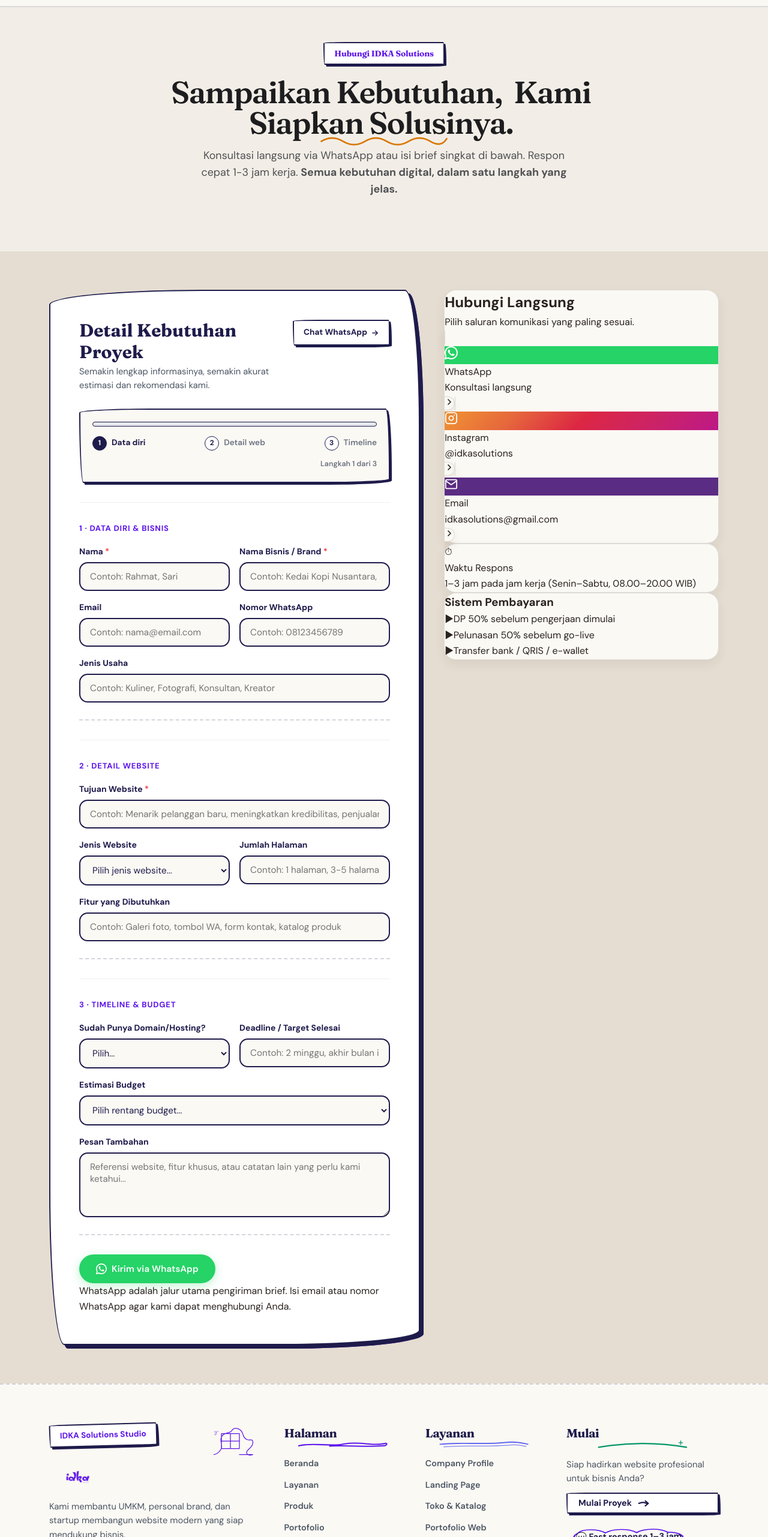
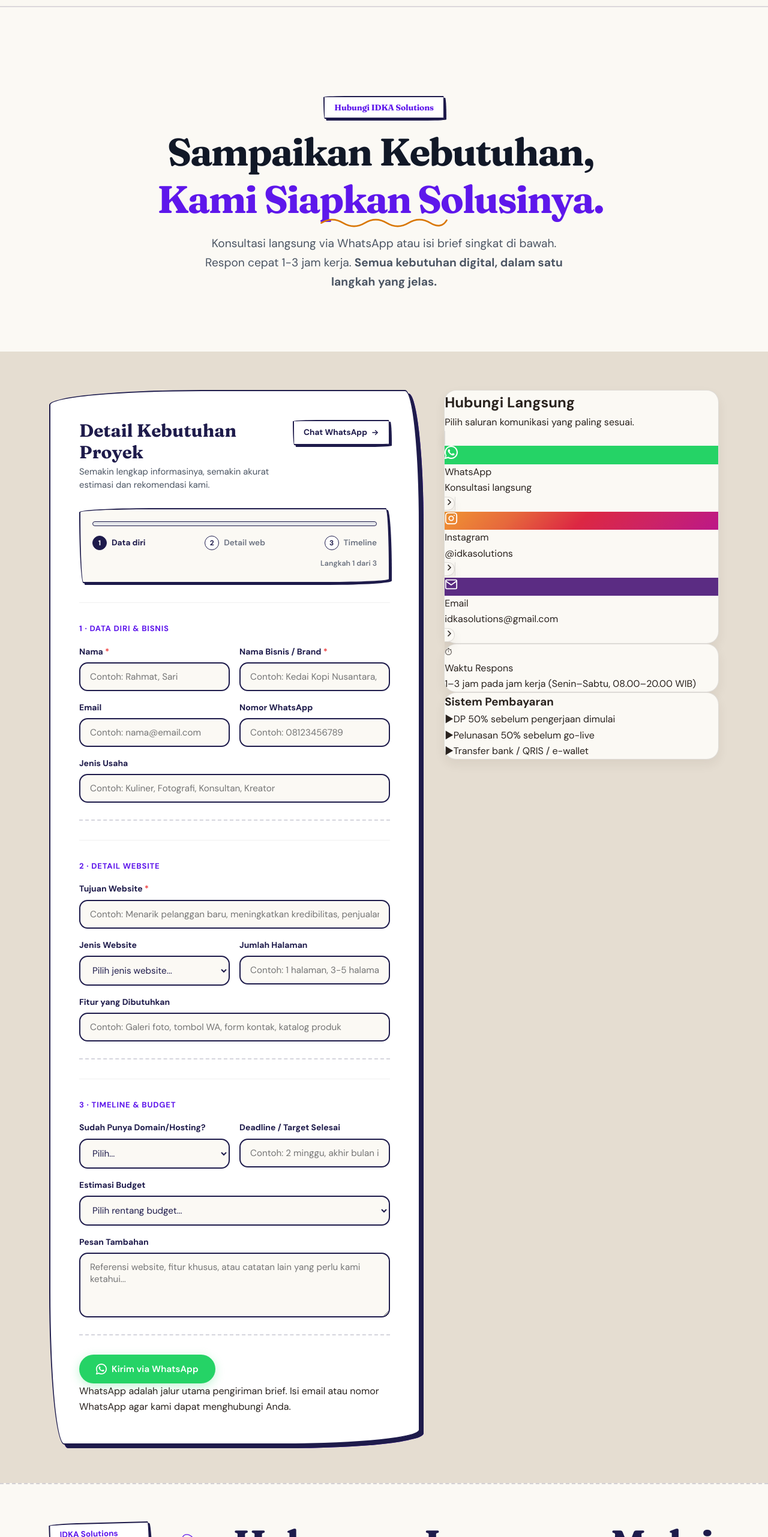
Before and after one commit to rozaqi02/idka-solutions, a React (Vite) app: page /kontak in a window 1280 px wide. Shown: the part 64-2626 px from the top of the page at 60% size. Built offline with nearby package versions, Linux system fonts and the light colour scheme.

Commit message:
feat(branding): expand agency scope to include Mobile App Development (Android & iOS)

```diff
--- a/index.html
+++ b/index.html
@@ -6,9 +6,9 @@
     <meta name="viewport" content="width=device-width, initial-scale=1, minimum-scale=1, viewport-fit=cover" />
 
     <!-- Primary SEO -->
-    <title>IDKA Solutions | Jasa Website Profesional untuk Bisnis</title>
-    <meta name="description" content="IDKA Solutions membantu UMKM, personal brand, dan startup membangun website modern yang fungsional dan siap mendukung pertumbuhan bisnis." />
-    <meta name="keywords" content="jasa website, jasa pembuatan website, website bisnis, landing page, company profile, website UMKM, website profesional, IDKA Solutions" />
+    <title>IDKA Solutions | Jasa Pembuatan Website &amp; Aplikasi Mobile</title>
+    <meta name="description" content="IDKA Solutions membantu UMKM, personal brand, dan startup membangun website modern &amp; aplikasi mobile (Android/iOS) yang fungsional dan siap mendukung pertumbuhan bisnis." />
+    <meta name="keywords" content="jasa website, jasa pembuatan aplikasi mobile, buat aplikasi android, buat aplikasi ios, website bisnis, landing page, company profile, website UMKM, IDKA Solutions" />
     <meta name="author" content="IDKA Solutions" />
     <meta name="robots" content="index, follow" />
 
--- a/src/data/content.ts
+++ b/src/data/content.ts
@@ -2,16 +2,16 @@
 
 export const company = {
   name: 'IDKA Solutions',
-  tagline: 'Website Profesional untuk Bisnis',
-  description: 'Kami membantu UMKM, personal brand, dan startup membangun website modern yang siap mendukung bisnis.',
+  tagline: 'Solusi Website & Aplikasi Mobile untuk Bisnis',
+  description: 'Kami membantu UMKM, profesional, dan startup membangun website modern & aplikasi mobile (Android/iOS) yang fungsional dan siap mendukung pertumbuhan bisnis.',
   whatsapp: '6282245964007',
   email: 'idkasolutions@gmail.com',
   instagram: '@idkasolutions',
-  position: 'Mitra digital untuk bisnis yang ingin tampil profesional di internet.',
+  position: 'Mitra digital terpercaya untuk kebutuhan website & aplikasi mobile bisnis Anda.',
 };
 
 export const stats = [
-  { num: '6', label: 'Proyek', labelAlt: 'Website Selesai' },
+  { num: '7+', label: 'Proyek', labelAlt: 'Website & App Selesai' },
   { num: '4.9/5', label: 'Rating Klien', labelAlt: 'Rating Klien' },
   { num: '4', label: 'Anggota Tim', labelAlt: 'Anggota Tim' },
 ];
@@ -27,14 +27,24 @@
     accent: 'purple',
   },
   {
+    id: 'aplikasi-mobile',
+    icon: 'smartphone',
+    badge: '📱 Android & iOS',
+    popular: true,
+    title: 'Pengembangan Aplikasi Mobile',
+    description: 'Aplikasi Android & iOS kustom (Flutter / React Native) untuk operasional bisnis, CRM, kasir/POS, katalog digital, atau MVP startup.',
+    tags: ['Flutter / React Native', 'Android & iOS', 'Cross-Platform', 'API & Database', 'UI/UX Mobile'],
+    accent: 'indigo',
+  },
+  {
     id: 'website-katalog',
     icon: 'shopping-bag',
     badge: '🔥 Best Seller',
-    popular: true,
+    popular: false,
     title: 'Website Katalog & Toko',
     description: 'Toko online modern dengan sistem katalog produk rapi, checkout via WhatsApp, dan integrasi Payment Link.',
     tags: ['Katalog Produk', 'Order via WhatsApp', 'Payment Link', 'Fast Load'],
-    accent: 'indigo',
+    accent: 'purple',
   },
   {
     id: 'website-kustom',
@@ -317,9 +327,11 @@
 
 export const techStack = [
   { name: 'React', category: 'frontend', icon: '⚛️' },
+  { name: 'Flutter', category: 'mobile', icon: '💙' },
+  { name: 'React Native', category: 'mobile', icon: '📱' },
   { name: 'TypeScript', category: 'frontend', icon: '🔷' },
-  { name: 'WordPress', category: 'cms', icon: '📝' },
   { name: 'Supabase', category: 'backend', icon: '🗄️' },
+  { name: 'Firebase', category: 'backend', icon: '🔥' },
   { name: 'Figma', category: 'design', icon: '✏️' },
   { name: 'Netlify', category: 'deploy', icon: '🚀' },
 ];
@@ -343,24 +355,28 @@
   {
     icon: '🎯',
     title: 'Berorientasi Hasil',
-    description: 'Website dirancang untuk mendukung kredibilitas dan konversi bisnis.',
+    description: 'Website & aplikasi mobile dirancang untuk mendukung kredibilitas dan konversi bisnis.',
   },
 ];
 
 export const businessFlow = [
   { step: 1, label: 'Ceritakan Kebutuhan', icon: '💬', description: 'Hubungi kami via WhatsApp, form, atau Instagram. Konsultasi pertama gratis.' },
-  { step: 2, label: 'Kami Kerjakan', icon: '💻', description: 'Kami desain, bangun, dan revisi website sesuai kebutuhan bisnis kamu.' },
-  { step: 3, label: 'Website Live', icon: '🚀', description: 'Domain aktif, website online, bisnis siap tampil profesional.' },
+  { step: 2, label: 'Kami Kerjakan', icon: '💻', description: 'Kami desain, bangun, dan revisi website atau aplikasi mobile sesuai kebutuhan bisnis kamu.' },
+  { step: 3, label: 'Website & App Live', icon: '🚀', description: 'Domain & aplikasi aktif, bisnis siap tampil profesional dan berkembang.' },
 ];
 
 export const faq = [
   {
-    question: 'Berapa lama pengerjaan website?',
-    answer: 'Starter 3-5 hari kerja, Business 7-14 hari, Premium 14-21 hari. Durasi tergantung kelengkapan materi klien.',
+    question: 'Apakah IDKA Solutions melayani pembuatan Aplikasi Mobile (Android & iOS)?',
+    answer: 'Ya! Kami melayani pembuatan aplikasi mobile Android & iOS (Flutter / React Native) untuk operasional bisnis, CRM, kasir/POS, katalog digital, hingga MVP startup.',
+  },
+  {
+    question: 'Berapa lama pengerjaan website & aplikasi mobile?',
+    answer: 'Website Starter 3-5 hari kerja, Business 7-14 hari, Premium 14-21 hari. Untuk Aplikasi Mobile berkisar 2-4 minggu tergantung kompleksitas fitur.',
   },
   {
     question: 'Berapa kali revisi?',
-    answer: 'Starter 1-2 kali, Business 2-3 kali, Premium lebih fleksibel. Revisi di luar kuota dikenakan biaya.',
+    answer: 'Starter 1-2 kali, Business 2-3 kali, Premium & Mobile App lebih fleksibel. Revisi di luar kuota dikenakan biaya.',
   },
   {
     question: 'Apakah konten harus disiapkan sendiri?',
@@ -368,14 +384,14 @@
   },
   {
     question: 'Bagaimana sistem pembayarannya?',
-    answer: 'DP 50% sebelum pengerjaan, pelunasan 50% sebelum go-live. Via transfer bank, QRIS, atau e-wallet.',
+    answer: 'DP 50% sebelum pengerjaan, pelunasan 50% sebelum go-live / rilis. Via transfer bank, QRIS, atau e-wallet.',
   },
   {
-    question: 'Bagaimana dengan domain dan hosting?',
-    answer: 'Kami bantu proses penyiapan. Biaya domain dan hosting terpisah dari paket.',
+    question: 'Bagaimana dengan domain, hosting, dan akun Play Store / App Store?',
+    answer: 'Kami bantu proses penyiapan dan publikasi APK / Play Store. Biaya server, domain, dan lisensi developer terpisah.',
   },
   {
-    question: 'Apakah ada dukungan setelah live?',
-    answer: 'Ya. Tersedia paket maintenance bulanan untuk performa, keamanan, dan update konten.',
+    question: 'Apakah ada dukungan setelah live / rilis?',
+    answer: 'Ya. Tersedia paket maintenance bulanan untuk pemeliharaan rutin, perbaikan bug, dan update performa.',
   },
 ];
--- a/src/styles/global.css
+++ b/src/styles/global.css
@@ -739,81 +739,94 @@
 }
 
 /* Final editorial spacing and contrast pass. The navbar offset is already reserved by main. */
+/* ===== UNIFIED ARTISTIC HERO & TITLE TYPOGRAPHY SYSTEM ===== */
+/* Guarantees 100% identical font sizes on F5 refresh and SPA route transitions */
+.artistic-hero.apple-hero,
+.artistic-hero.section.apple-hero,
+.apple-hero.section.artistic-hero,
 .apple-hero {
-  padding-top: clamp(2.4rem, 4.8vw, 4.25rem);
-  padding-bottom: clamp(2.75rem, 5vw, 4.75rem);
-}
-.apple-hero.page-header,
-.page-header.apple-hero,
-.apple-hero.section {
-  padding-top: clamp(2.25rem, 4.5vw, 3.75rem);
-  padding-bottom: clamp(2.5rem, 4.5vw, 4rem);
-}
-.apple-hero__title {
-  font-size: clamp(2.75rem, 5.6vw, 5rem);
-  line-height: 1;
-  max-width: 900px;
-}
-.apple-hero,
-.apple-hero__inner { text-align: center; }
-.apple-hero__inner { align-items: center; }
-.apple-hero__subtitle { color: var(--text-secondary) !important; max-width: 620px; margin-left: auto; margin-right: auto; font-size: clamp(1rem, 1.6vw, 1.12rem); }
-.section-title { font-size: clamp(1.85rem, 3.4vw, 3.15rem); line-height: 1.04; letter-spacing: -.035em; }
-.section-subtitle { font-size: clamp(.96rem, 1.5vw, 1.08rem); color: var(--text-secondary); }
-.card-desc, .apple-pricing-card__tagline, .portfolio-preview-card__desc { color: var(--text-secondary); }
-
-/* Preserve readable copy wherever an expressive color field is used. */
-.produk-card--blue, .produk-card--purple, .produk-card--emerald,
-.package-card--popular, .apple-pricing-card--highlighted,
-.apple-card--blue-grid, .apple-card--maps-bg, .apple-card--emerald,
-.apple-portfolio-showcase, .apple-final-cta {
-  color: #fffaf1;
-}
-.package-card--highlighted,
-.package-card--highlighted .package-card__name,
-.package-card--highlighted .package-card__price,
-.package-card--highlighted .package-card__tagline,
-.package-card--highlighted .package-card__feature,
-.apple-pricing-card--highlighted .apple-pricing-card__name,
-.apple-pricing-card--highlighted .apple-pricing-card__price,
-.apple-pricing-card--highlighted .apple-pricing-card__tagline,
-.apple-pricing-card--highlighted .apple-pricing-card__feature {
-  color: #fffaf1 !important;
-}
-.package-card--highlighted .package-card__divider { background: rgba(255, 250, 241, .28) !important; }
-.package-card--highlighted .package-card__feature svg,
-.apple-pricing-card--highlighted .apple-check { color: #f8d48f !important; }
-.produk-card--blue .card-desc, .produk-card--purple .card-desc, .produk-card--emerald .card-desc,
-.package-card--popular .package-card__tagline, .apple-pricing-card--highlighted .apple-pricing-card__tagline,
-.apple-card--blue-grid .card-desc, .apple-card--maps-bg .card-desc, .apple-card--emerald .card-desc {
-  color: rgba(255, 250, 241, .84) !important;
-}
-.apple-final-cta__title, .apple-final-cta .apple-logo-mark { color: #29221e; }
-.apple-final-cta .apple-pill-btn--primary { background: #29221e; box-shadow: 4px 4px 0 var(--primary); }
-.apple-card--blue-grid .apple-card__title,
-.apple-card--maps-bg .apple-card__title,
-.apple-card--emerald .apple-card__title,
-.apple-portfolio-hero-card .apple-portfolio-hero-title,
-.apple-portfolio-hero-card .apple-portfolio-hero-desc { color: #fffaf1 !important; }
-.apple-card--blue-grid .apple-card__eyebrow,
-.apple-card--maps-bg .apple-card__eyebrow,
-.apple-card--emerald .apple-card__eyebrow { color: #f4c56f !important; }
+  background: #fbf9f4 !important; /* parchment canvas */
+  padding-top: calc(var(--navbar-height) + clamp(2.5rem, 6vw, 4.5rem)) !important;
+  padding-bottom: clamp(3rem, 6vw, 5rem);
+  text-align: center;
+  position: relative;
+  overflow-x: clip;
+  overflow-y: visible;
+}
+
+.apple-hero__title,
+.artistic-title,
+.artistic-hero .apple-hero__title,
+.artistic-hero.apple-hero .apple-hero__title {
+  font-family: var(--font-display);
+  font-size: clamp(2.4rem, 5.2vw, 4rem) !important;
+  font-weight: 900 !important;
+  color: #111827 !important;
+  line-height: 1.08 !important;
+  letter-spacing: -0.035em !important;
+  margin-bottom: 1.5rem !important;
+  text-align: center;
+}
+
+.apple-hero__title-accent,
+.artistic-hero .apple-hero__title-accent {
+  color: #5e17eb;
+  display: block;
+  margin-top: 0.15em;
+}
+
+.apple-hero__subtitle,
+.artistic-subtitle,
+.artistic-hero .apple-hero__subtitle {
+  font-size: clamp(1.05rem, 2vw, 1.2rem) !important;
+  color: #4b5563 !important;
+  line-height: 1.65 !important;
+  max-width: 640px !important;
+  margin: 0 auto 1.5rem !important;
+  text-align: center;
+}
+
+.section-title {
+  font-family: var(--font-display);
+  font-size: clamp(2rem, 3.8vw, 3.1rem) !important;
+  font-weight: 900 !important;
+  color: #111827 !important;
+  line-height: 1.1 !important;
+  letter-spacing: -0.03em !important;
+  margin-bottom: 1rem;
+}
+
+.section-subtitle {
+  font-size: clamp(0.98rem, 1.5vw, 1.12rem) !important;
+  color: #4b5563 !important;
+  line-height: 1.6 !important;
+  max-width: 36rem;
+  margin: 0 auto;
+}
 
 @media (max-width: 768px) {
   .apple-hero,
   .apple-hero.page-header,
   .page-header.apple-hero,
   .apple-hero.section {
-    padding-top: 2rem;
-    padding-bottom: 2.75rem;
-  }
-  .apple-hero__title { font-size: clamp(2.4rem, 11.5vw, 3.65rem); line-height: 1.02; letter-spacing: -.045em; }
-  .apple-hero__subtitle { font-size: .98rem; line-height: 1.55; }
-  .section { padding: 3.75rem 0; }
-  .section-header { margin-bottom: 2rem; }
-  .section-title { font-size: clamp(1.8rem, 8vw, 2.45rem); line-height: 1.06; }
-  .section-subtitle { font-size: .95rem; line-height: 1.6; }
-  .container { padding-left: 1.15rem; padding-right: 1.15rem; }
+    padding-top: calc(var(--navbar-height) + 1.5rem) !important;
+    padding-bottom: 2.5rem;
+  }
+  .apple-hero__title,
+  .artistic-title,
+  .artistic-hero .apple-hero__title {
+    font-size: clamp(1.8rem, 7.2vw, 2.6rem) !important;
+    line-height: 1.12 !important;
+    letter-spacing: -0.03em !important;
+  }
+  .section-title {
+    font-size: clamp(1.65rem, 6.8vw, 2.3rem) !important;
+    line-height: 1.15 !important;
+  }
+  .section-subtitle {
+    font-size: 0.96rem !important;
+    line-height: 1.55 !important;
+  }
 }
 
 @media (prefers-reduced-motion: reduce) {
```
